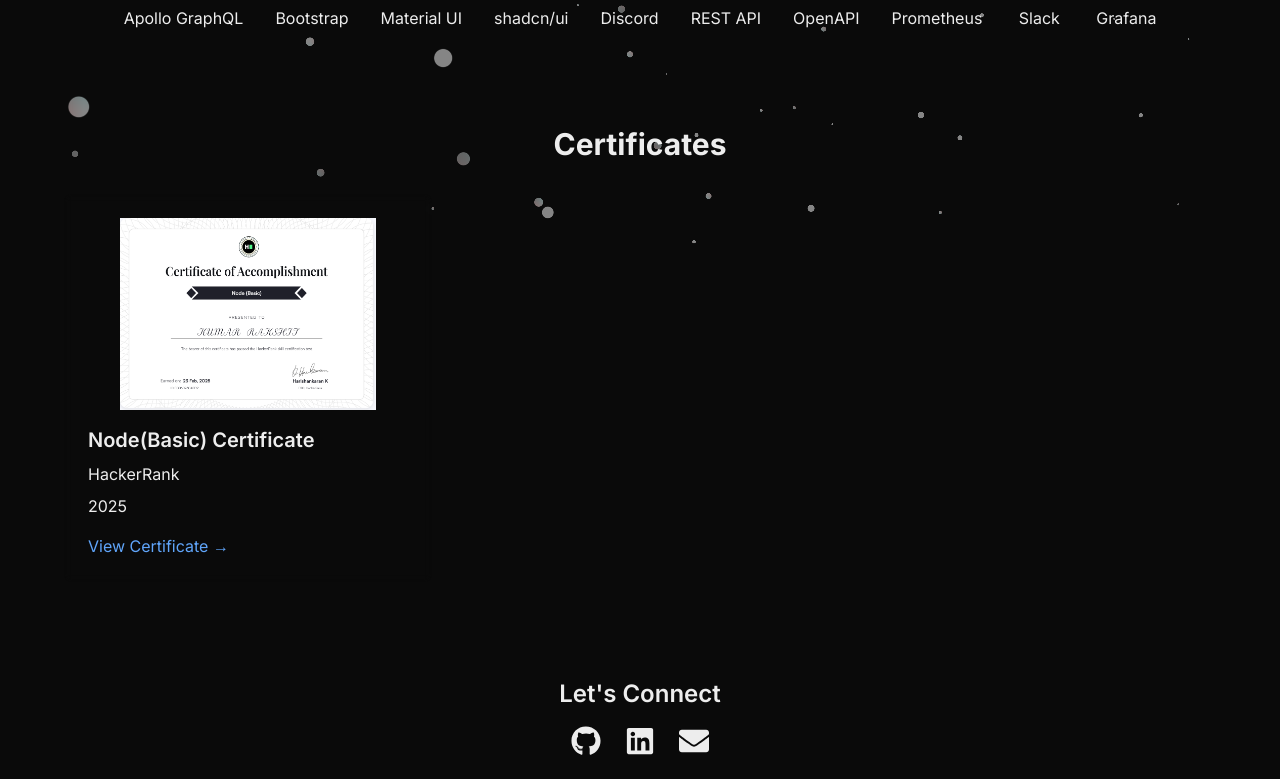
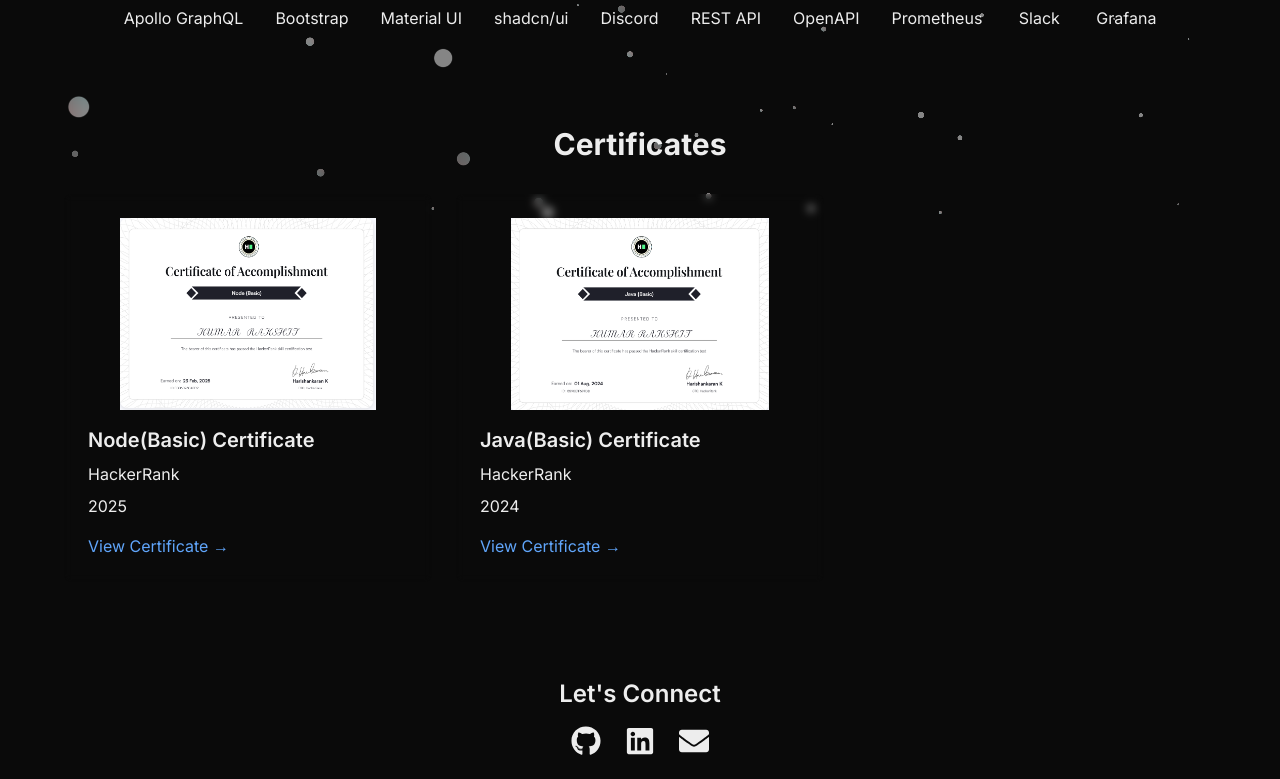
Before and after one commit to krrakshit/portfolio, a Next.js app: page / in a window 1280 px wide. Shown: the part 556-1335 px from the top of the page. Built offline with nearby package versions, Linux system fonts and the light colour scheme.

Commit message:
added Java(Basic) Certificate to the Certificates component

```diff
--- a/app/components/Certificates.tsx
+++ b/app/components/Certificates.tsx
@@ -15,6 +15,13 @@
     date: "2025",
     imageUrl: "/node.png",
     link: "https://www.hackerrank.com/certificates/e0b6b93c4ed2"
+  },
+  {
+    title: "Java(Basic) Certificate",
+    issuer: "HackerRank",
+    date: "2024",
+    imageUrl: "/java.png",
+    link: "https://www.hackerrank.com/certificates/5590e1f69fdd"
   }
 ];
 
```
Also changed, not shown: public/java.png (added).
